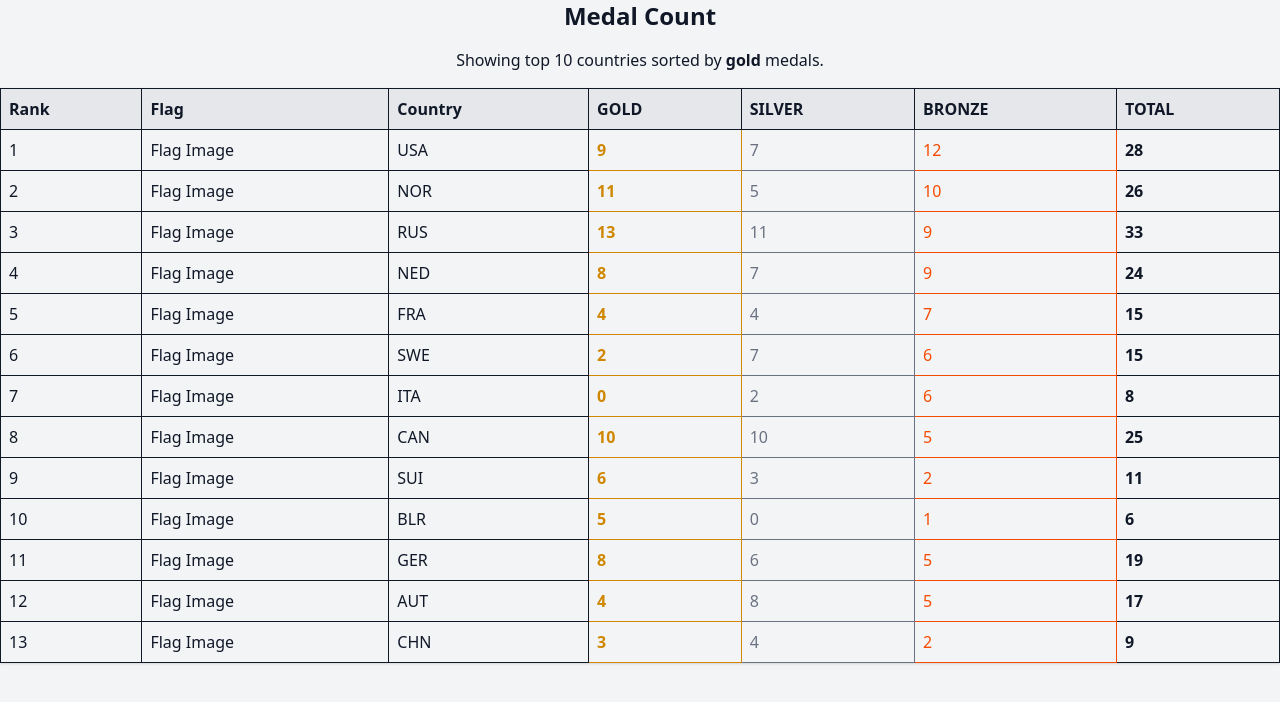
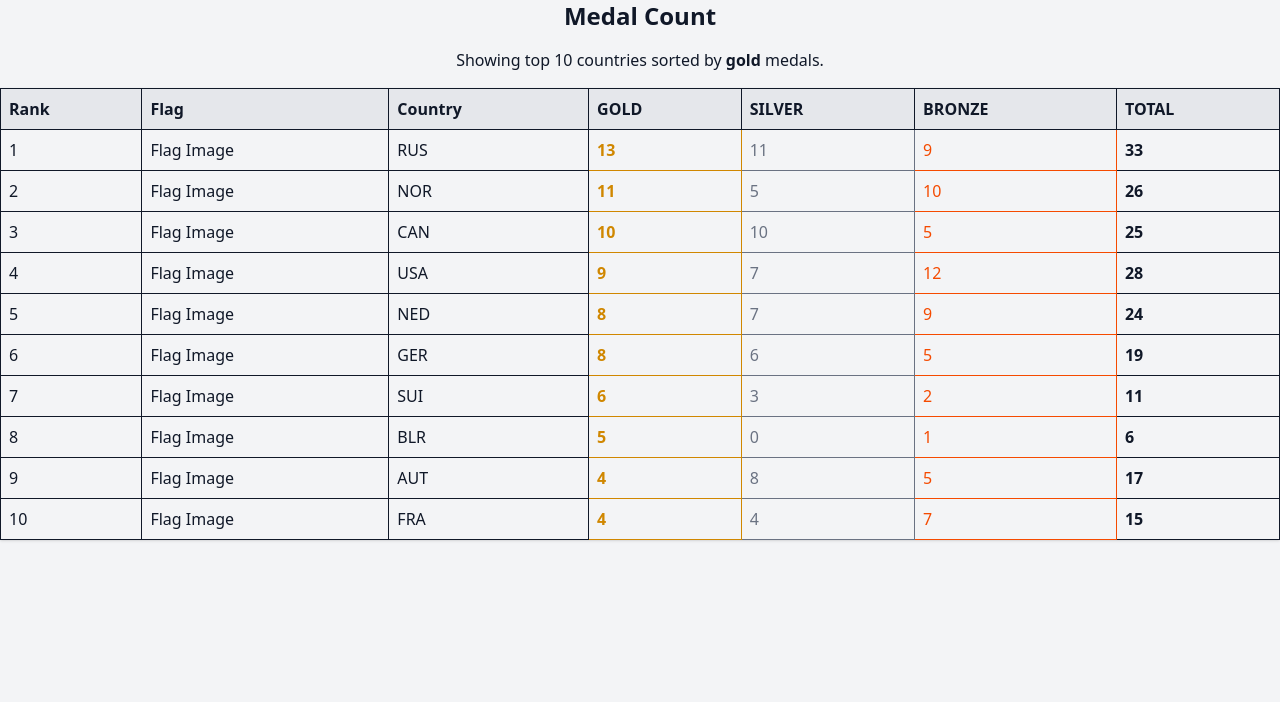
Before and after one commit to Madhuri-Jain/medal-count, a React (Vite) app: page / in a window 1280 px wide. Shown: the top 702 px of the page. Built offline with nearby package versions, Linux system fonts and the light colour scheme.

Commit message:
created a util to sort and have tie breaker, display only top 10 countries

```diff
--- a/src/components/MedalTable.tsx
+++ b/src/components/MedalTable.tsx
@@ -1,13 +1,16 @@
 import type { MedalTableProps } from '../types';
+import { sortCountries } from '../utils/sortCountries';
 import { ColumnHeader } from './ColumnHeader';
 import { MedalRow } from './MedalRow';
 
-export const MedalTable = ({ countries }: MedalTableProps) => {
+export const MedalTable = ({ countries, sortBy }: MedalTableProps) => {
+    const sorted = sortCountries(countries, sortBy).slice(0, 10);
+
     return (
         <table className="w-full border-collapserounded shadow">
             <ColumnHeader />
             <tbody>
-                {countries.map((c, i) => {
+                {sorted.map((c, i) => {
                     return <MedalRow key={c.code} country={c} index={i} />;
                 })}
             </tbody>
--- a/src/types/index.ts
+++ b/src/types/index.ts
@@ -9,5 +9,5 @@ export type SortType = 'gold' | 'silver' | 'bronze' | 'total';
 
 export interface MedalTableProps {
     countries: CountryMedals[];
-    sortBy?: SortType;
+    sortBy: SortType;
 }
--- /dev/null
+++ b/src/utils/sortCountries.ts
@@ -0,0 +1,18 @@
+import type { CountryMedals, SortType } from '../types';
+
+export function sortCountries(
+    data: CountryMedals[],
+    sortBy: SortType
+): CountryMedals[] {
+    return [...data].sort((a, b) => {
+        const bTotal = b.gold + b.silver + b.bronze;
+        const aTotal = a.gold + a.silver + a.bronze;
+        if (sortBy === 'total') {
+            return bTotal - aTotal || b.gold - a.gold;
+        }
+        if (sortBy === 'gold') return b.gold - a.gold || b.silver - a.silver;
+        if (sortBy === 'silver') return b.silver - a.silver || b.gold - a.gold;
+        if (sortBy === 'bronze') return b.bronze - a.bronze || b.gold - a.gold;
+        return 0;
+    });
+}
```
